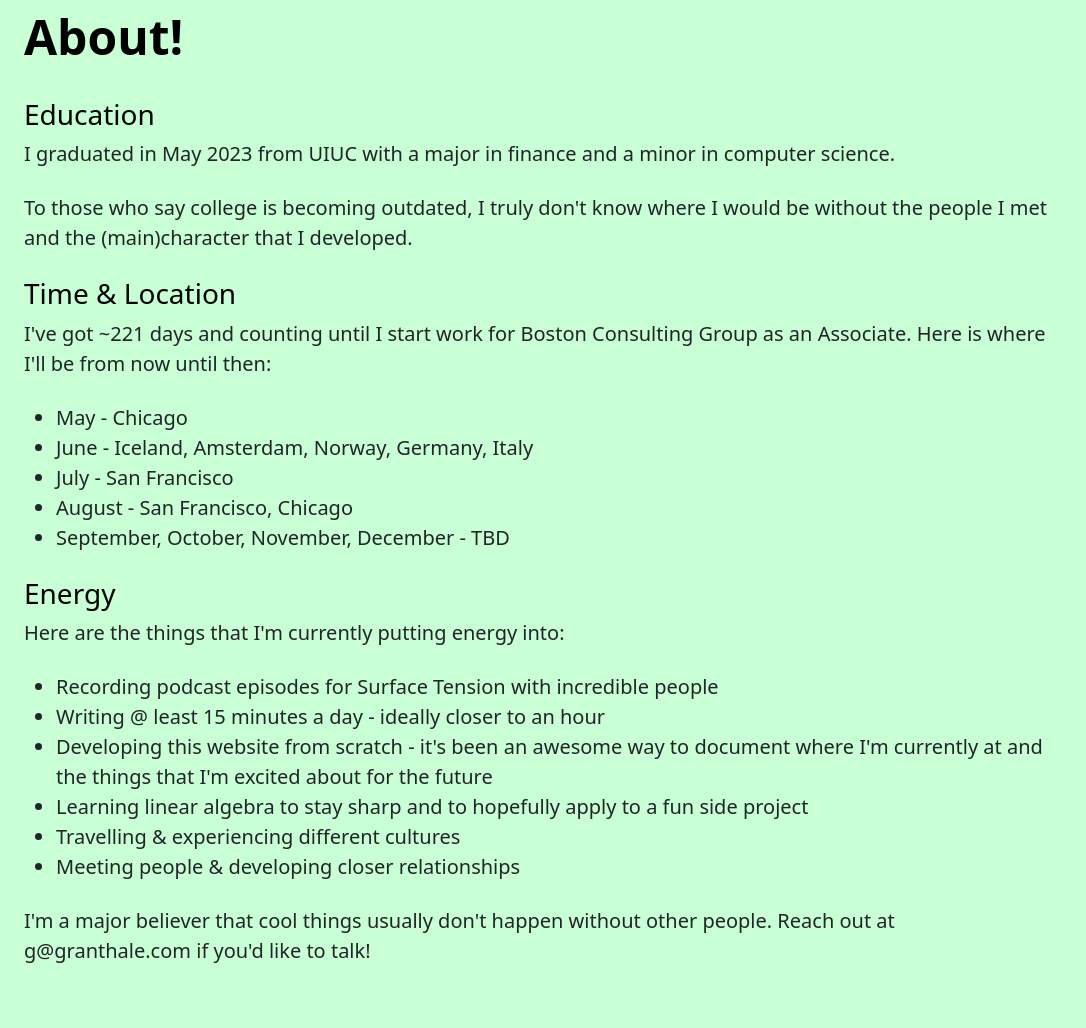
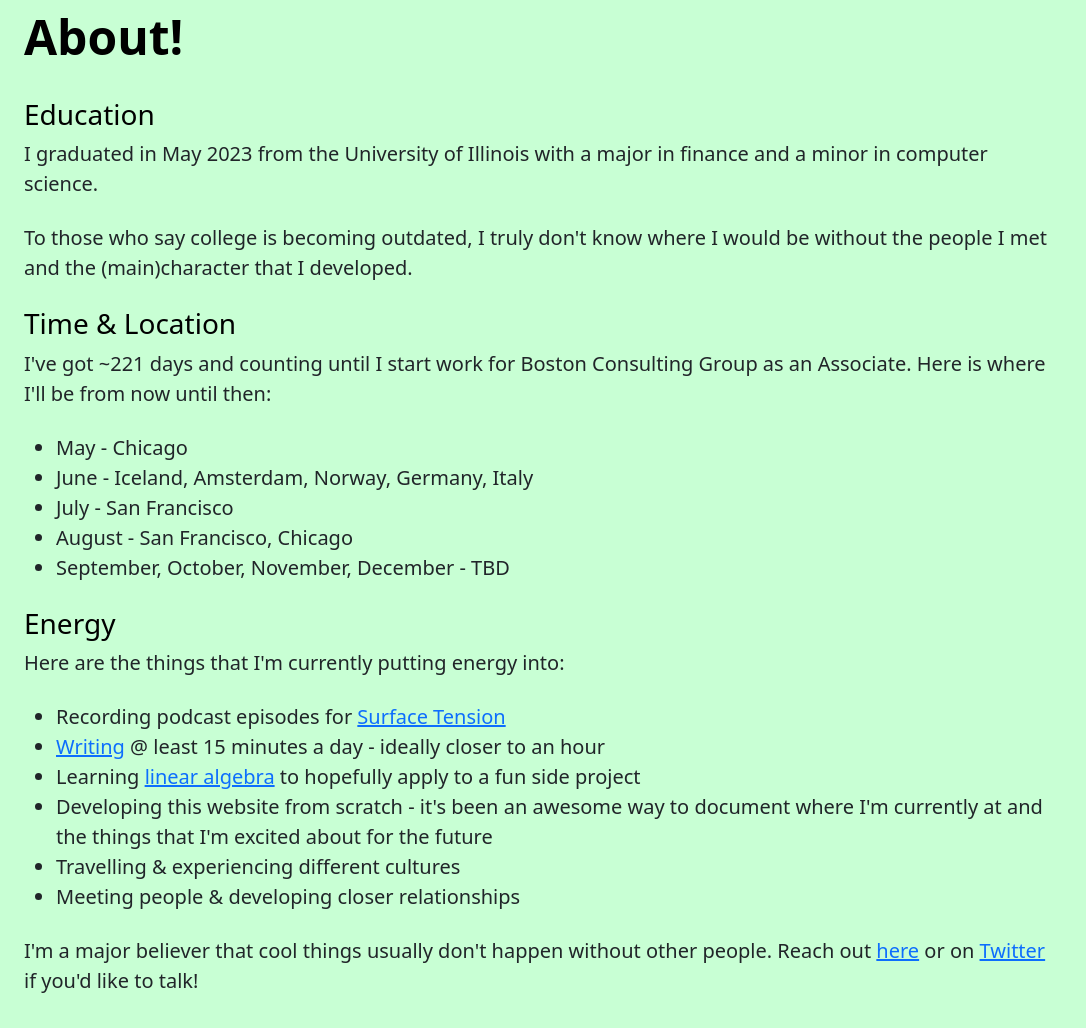
Before and after one commit to granthale/granthale.com, a Node server app: page /about in a window 1280 px wide. Shown: the part 66-1094 px from the top of the page, without its empty margins (0-1086 px from the left). Before the commit the page ends 1029 px from the top, so only its background shows below. Run offline with Node 20, Linux system fonts and the light colour scheme.

Commit message:
Adjusted wording and added links on about page

```diff
--- a/views/pages/about.ejs
+++ b/views/pages/about.ejs
@@ -15,7 +15,7 @@
       <h3 class="display-10 text-body-emphasis">Education</h3>
       <div class="col-lg-10 ml-auto">
         <p class="lead mb-4">
-          I graduated in May 2023 from UIUC with a major in finance and a minor
+          I graduated in May 2023 from the University of Illinois with a major in finance and a minor
           in computer science.
         </p>
         <p class="lead mb-4">To those who say college is becoming outdated, I
@@ -40,21 +40,21 @@
           currently putting energy into:
         </p>
         <ul class="lead mb-4">
-          <li>Recording podcast episodes for Surface Tension with incredible people</li>
-          <li>Writing @ least 15 minutes a day - ideally closer to an hour</li>
+          <li>Recording podcast episodes for <a href="https://podcasters.spotify.com/pod/show/surfacetensionpod">Surface Tension</a></li>
+          <li> <a href="https://treetoforest.substack.com/">Writing</a> @ least 15 minutes a day - ideally closer to an hour</li>
+          <li>
+            Learning <a href="https://codingthematrix.com/">linear algebra</a> to hopefully apply to a fun side project
+          </li>
           <li>
             Developing this website from scratch - it's been an awesome way to document
             where I'm currently at and the things that I'm excited about for the
             future
           </li>
-          <li>
-            Learning linear algebra to stay sharp and to hopefully apply to a fun side project
-          </li>
           <li>Travelling & experiencing different cultures</li>
           <li>Meeting people & developing closer relationships</li>
         </ul>
 
-        <p class="lead mb-4"> I'm a major believer that cool things usually don't happen without other people. Reach out at g@granthale.com if you'd like to talk!</p>
+        <p class="lead mb-4"> I'm a major believer that cool things usually don't happen without other people. Reach out <a href="mailto: g@granthale.com">here</a> or on <a href="https://twitter.com/grant__hale">Twitter</a> if you'd like to talk!</p>
         <!-- What my values are -->
         <!-- What I've committed to... -->
         <!-- What are some fundamental truths that I believe -->
```
Also changed, not shown: views/pages/influences.ejs (+13 -1 lines), 1 other file.
